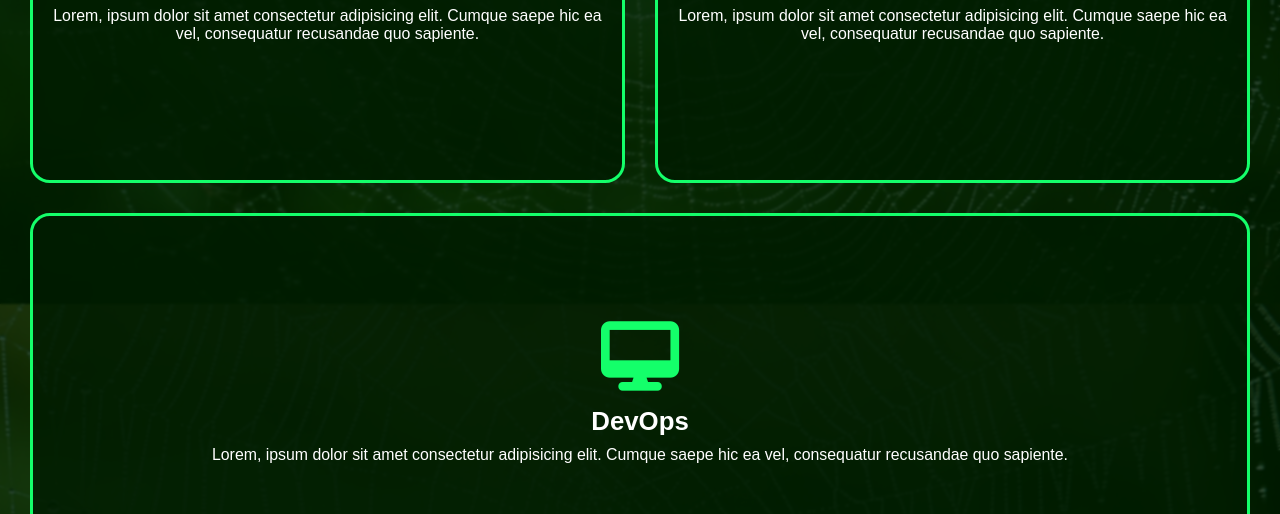
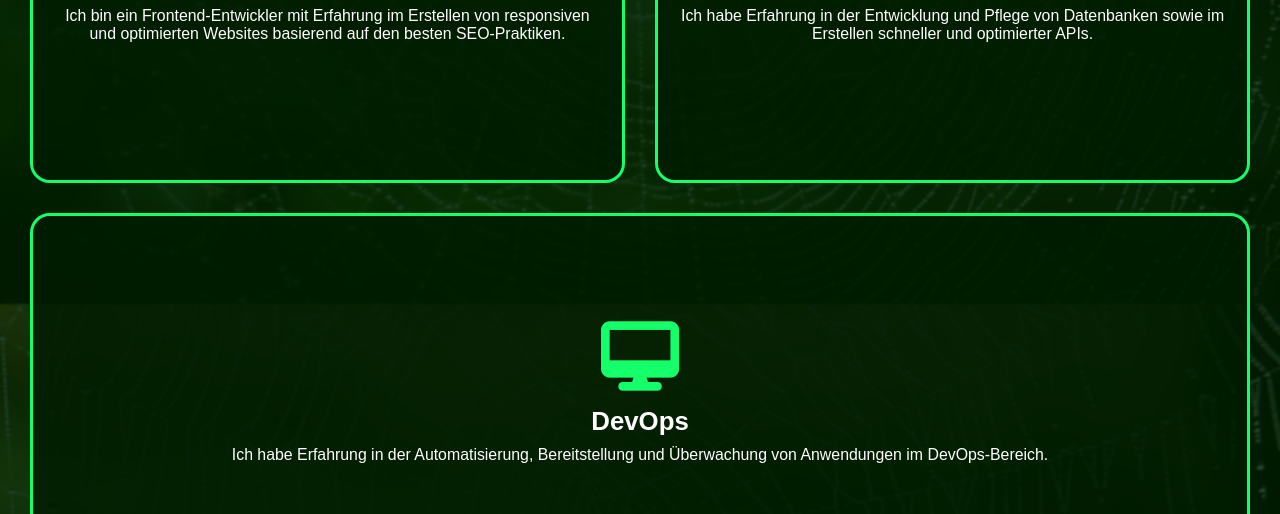
Before and after one commit to 0N16UM0/artjom-portfolio, a plain HTML site: page index.html in a window 1280 px wide. Shown: the part 1402-1916 px from the top of the page. Drawn offline with Linux system fonts and the light colour scheme.

Commit message:
lorem ipsum mit vernünftigem text ersetzt

```diff
--- a/index.html
+++ b/index.html
@@ -44,24 +44,23 @@
           <i class="fa-solid fa-code"></i></i>
         </div>
         <h3>Frontend</h3>
-        <p>Lorem, ipsum dolor sit amet consectetur adipisicing elit. Cumque saepe hic ea vel, consequatur recusandae quo
-          sapiente.</p>
+        <p>Ich bin ein Frontend-Entwickler mit Erfahrung im Erstellen von responsiven und optimierten
+          Websites basierend auf den besten SEO-Praktiken.</p>
       </div>
       <div class="about-box hidden">
         <div class="about-icon">
           <i class="fa-solid fa-server"></i>
         </div>
         <h3>Backend</h3>
-        <p>Lorem, ipsum dolor sit amet consectetur adipisicing elit. Cumque saepe hic ea vel, consequatur recusandae quo
-          sapiente.</p>
+        <p>Ich habe Erfahrung in der Entwicklung und Pflege von Datenbanken sowie im Erstellen
+          schneller und optimierter APIs.</p>
       </div>
       <div class="about-box hidden">
         <div class="about-icon">
           <i class="fa-solid fa-desktop"></i></i>
         </div>
         <h3>DevOps</h3>
-        <p>Lorem, ipsum dolor sit amet consectetur adipisicing elit. Cumque saepe hic ea vel, consequatur recusandae quo
-          sapiente.</p>
+        <p>Ich habe Erfahrung in der Automatisierung, Bereitstellung und Überwachung von Anwendungen im DevOps-Bereich.</p>
       </div>
     </div>
   </section>
```
